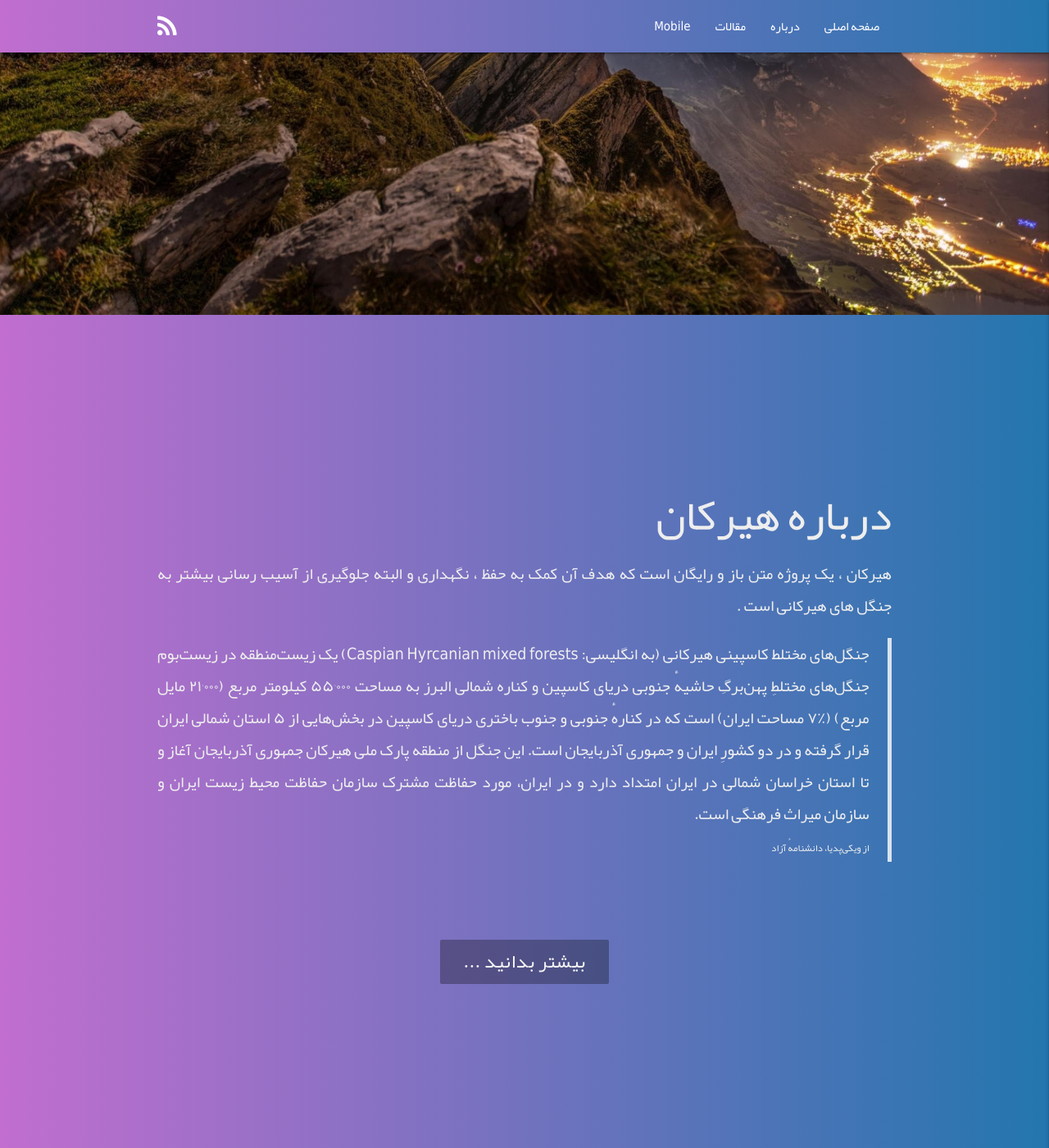
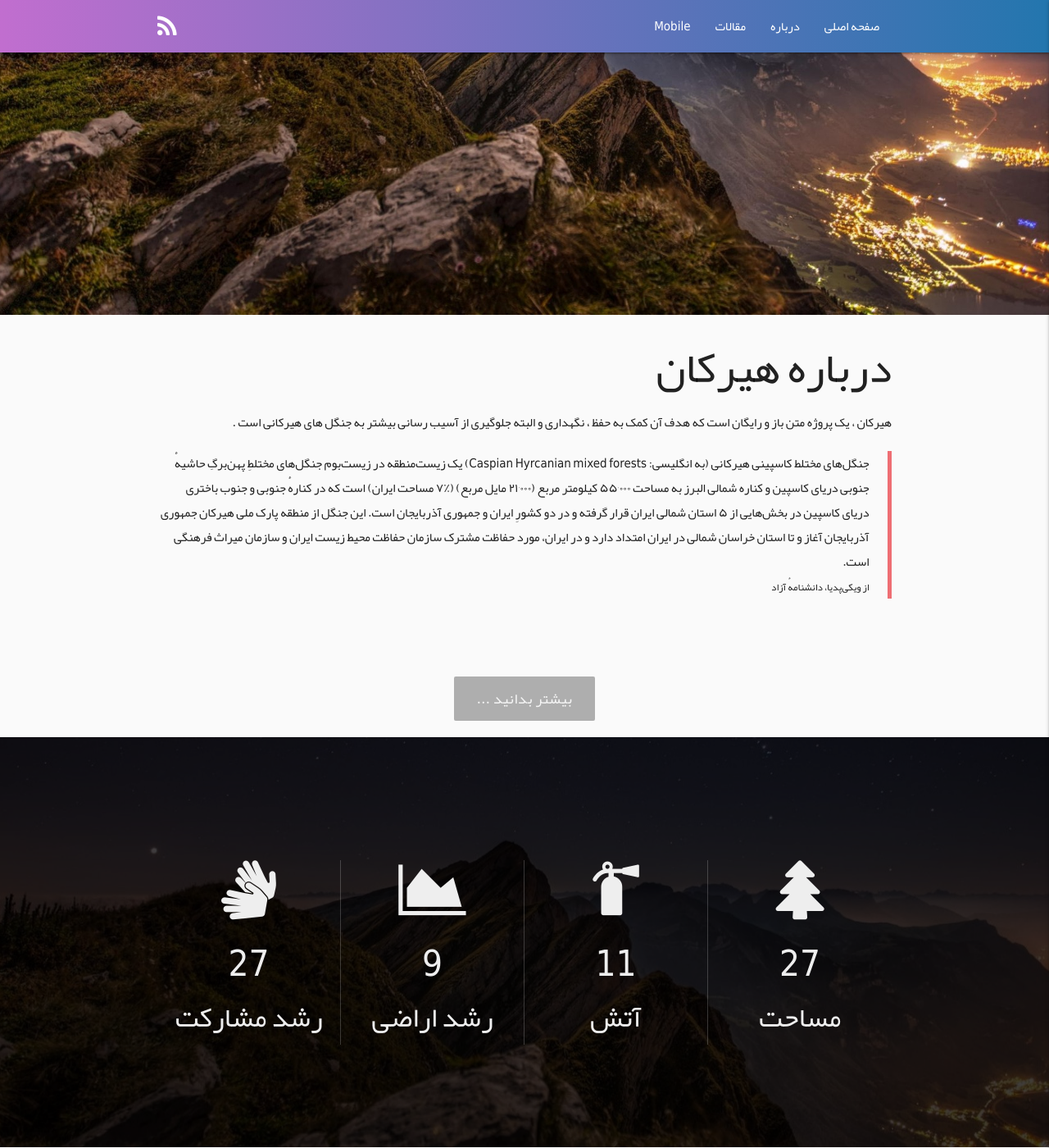
Before and after one commit to hirkaan/hirkaan.github.io, a Jekyll site: the page built from index.markdown, in a window 1280 px wide and 1400 px high, scrolled down 580 px. Shown: the whole window at 82% size. Built offline with Jekyll 4.4.1, drawn with Linux system fonts in a browser that asks for light colours.

Commit message:
Counter section was defined for desktop view only, because its parallax and some plugins id redefined

```diff
--- a/_includes/about.html
+++ b/_includes/about.html
@@ -1,6 +1,6 @@
-<section id="main-about">
+<section id="about">
 
-    <div class="container" id="main-about-desc">
+    <div class="container" id="about-desc">
         <h2>درباره هیرکان </h2>
         <p>
         هیرکان ، یک پروژه متن باز و رایگان است که هدف آن کمک به حفظ ، نگهداری و البته جلوگیری از آسیب رسانی بیشتر به جنگل های هیرکانی است .
--- /dev/null
+++ b/_includes/main-counter.html
@@ -0,0 +1,40 @@
+<section id="counter">
+    <div class="parallax-container hide-on-med-and-down" id="main-counter-parallax">
+        <div class="parallax"><img src="assets/img/054.jpg"></div>
+
+        <div class="row">
+            <div class="container">
+                <div class="col s12 m6 l3 center-align counter-box">
+                    <i class="fa fa-tree fa-4x"></i>
+                    <h3><span class="counter-inc">55</span></h3>
+                    <h4>
+                        مساحت
+                    </h4>
+                </div>
+                <div class="col s12 m6 l3 center-align counter-box counter-box-border">
+                    <i class="fa fa-fire-extinguisher fa-4x"></i>
+                    <h3><span class="counter-inc">11</span></h3>
+                    <h4>
+                        آتش
+                    </h4>
+                </div>
+                <div class="col s12 m6 l3 center-align counter-box counter-box-border">
+                    <i class="fa fa-area-chart fa-4x"></i>
+                    <h3><span class="counter-inc">9</span></h3>
+                    <h4>
+                        رشد اراضی
+                    </h4>
+                </div>
+                <div class="col s12 m6 l3 center-align counter-box counter-box-border">
+                    <i class="fa fa-signing fa-4x"></i>
+                    <h3><span class="counter-inc">152</span></h3>
+                    <h4>
+                        رشد مشارکت
+                    </h4>
+                </div>
+            </div>
+        </div>
+
+    </div>
+
+</section>
--- a/_includes/slider.html
+++ b/_includes/slider.html
@@ -1,4 +1,4 @@
-
+<header>
     <div class="slider">
         <ul class="slides">
             <li>
@@ -31,3 +31,4 @@
             </li>
         </ul>
     </div>
+</header>
--- a/_layouts/home.html
+++ b/_layouts/home.html
@@ -8,3 +8,7 @@
 {% include about.html %}
 
 <div class="clearfix"></div>
+
+{% include main-counter.html %}
+
+<div class="clearfix"></div>
--- a/assets/css/style.css
+++ b/assets/css/style.css
@@ -67,7 +67,8 @@
 
 #main-about-desc{
   padding: 12rem 0;
-  font-size: 1.3rem;
+  font-size: 1.2rem;
+  line-height: 3;
   text-align: justify;
 }
 
@@ -84,3 +85,25 @@
 #about-more-btn:hover{
   background-color: #2376ae;
 }
+
+.parallax-container{
+  height: 500px;
+}
+
+#main-counter-parallax img{
+  filter: brightness(25%);
+}
+
+#main-counter-parallax{
+  color: #eee;
+}
+
+.counter-box{
+  margin: 10rem 0;
+  font-size: larger;
+}
+
+.counter-box-border{
+  border-right: 1px solid rgba( 255,255,255, 0.2);
+  min-height: 100%;
+}
--- a/assets/js/init.js
+++ b/assets/js/init.js
@@ -25,3 +25,52 @@
   var elems = document.querySelectorAll('.sidenav');
   var instances = M.Sidenav.init(elems, options);
 });
+
+
+// Parallax
+document.addEventListener('DOMContentLoaded', function() {
+  var elems = document.querySelectorAll('.parallax');
+  var instances = M.Parallax.init(elems, options);
+});
+
+
+// Counter Increament on scroll to section
+$(function () {
+  function isScrolledIntoView($elem) {
+      var docViewTop = $(window).scrollTop();
+      var docViewBottom = docViewTop + $(window).height();
+      var elemTop = $elem.offset().top;
+      var elemBottom = elemTop + $elem.height();
+      return ((elemBottom <= docViewBottom) && (elemTop >= docViewTop));
+  }
+
+  function count($this) {
+      var current = parseInt($this.html(), 10);
+      if (isScrolledIntoView($this) && !$this.data("isCounting") && current < $this.data('count')) {
+          $this.html(++current);
+          $this.data("isCounting", true);
+          setTimeout(function () {
+              $this.data("isCounting", false);
+              count($this);
+          }, 50);
+      }
+  }
+
+  $(".counter-inc").each(function () {
+      $(this).data('count', parseInt($(this).html(), 10));
+      $(this).html('0');
+      $(this).data("isCounting", false);
+  });
+
+  function startCount() {
+      $(".counter-inc").each(function () {
+          count($(this));
+      });
+  };
+
+  $(window).scroll(function () {
+      startCount();
+  });
+
+  startCount();
+});
```
Lines whose indentation alone changed are shown as unchanged.
